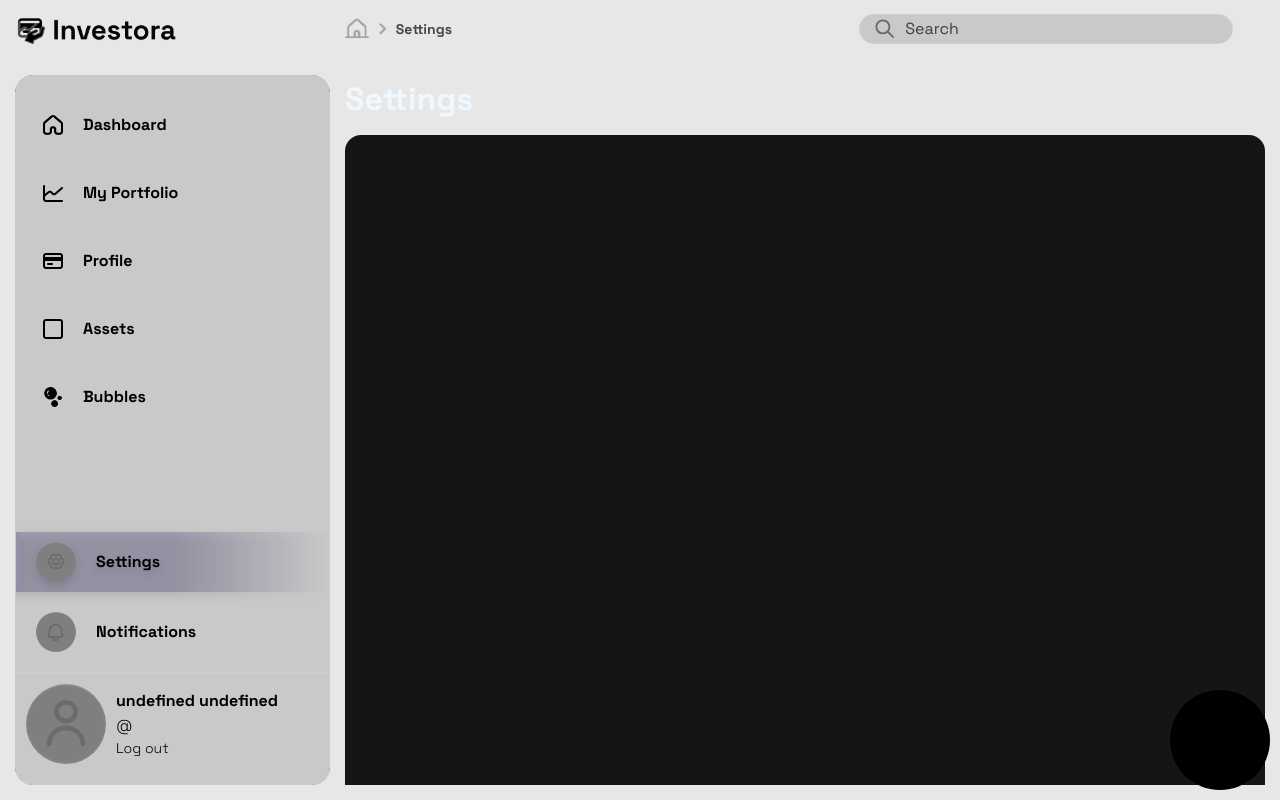
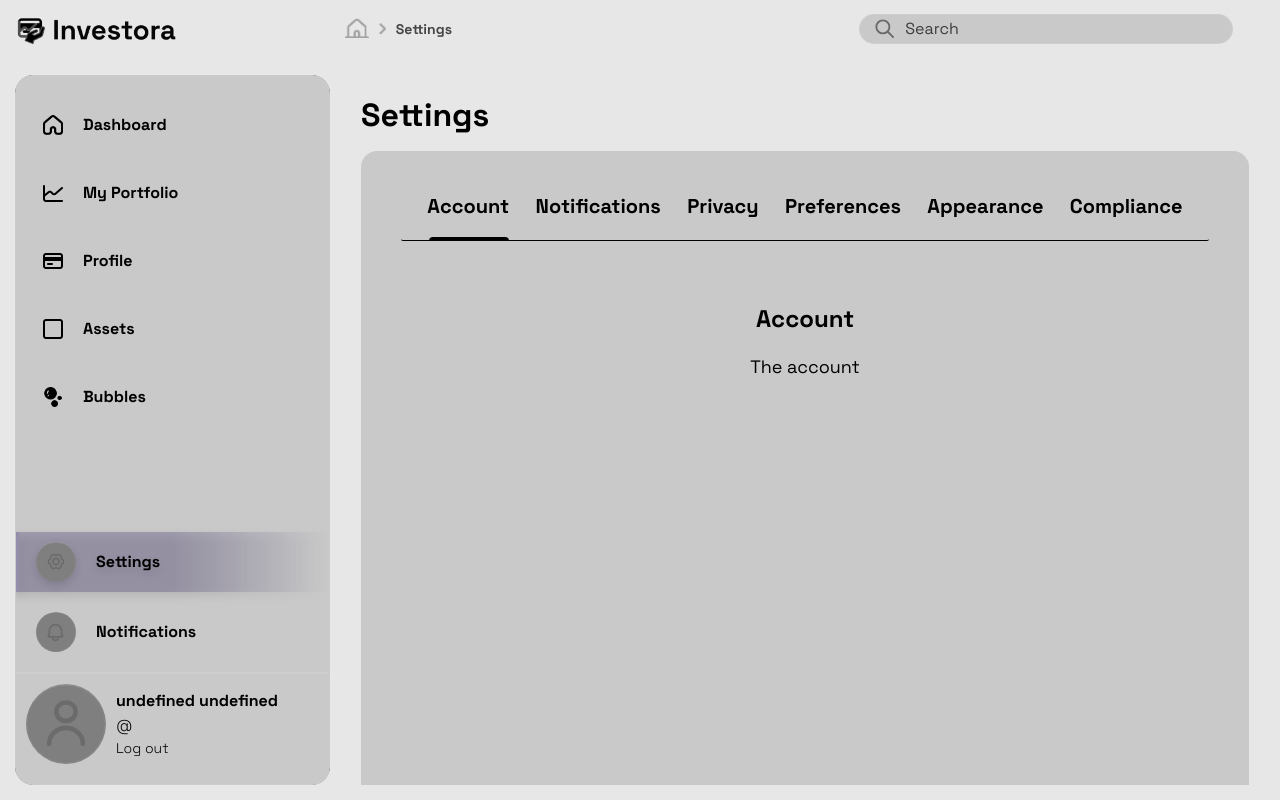
Before and after one commit to MaxRoenco/pbl-finance, a React (Vite) app in the folder Frontend/: page /settings in a window 1280 px wide. Built offline with nearby package versions, Linux system fonts and the light colour scheme.

Commit message:
Settings page: top bar + animation + lightMode button + sources  categories spread

```diff
--- a/Frontend/src/App.css
+++ b/Frontend/src/App.css
@@ -35,6 +35,7 @@ body,
   /* flex-shrink: 0; */
   display: flex;
   height: 100%;
+  width: 100%;
 }
 
 /* Custom scrollbar for Webkit browsers (e.g., Chrome, Safari) */
--- a/Frontend/src/App.jsx
+++ b/Frontend/src/App.jsx
@@ -59,13 +59,13 @@ function Layout() {
             <Route path="/forgot" element={<ForgotPassword />} />
             <Route path="/buy" element={<Buy />} />
             <Route path="/assets" element={<Assets />} />
-            <Route path="/settings" element={<Settings />} />
+            <Route path="/settings"  element={<Settings />} />
             <Route path="/notifications" element={<Notifications />} />
             <Route path="/chart" element={<Chart symbol='ETCUSDT' />} />
           </Routes>
         </Content>
       </div>
-      <div className={'thing' + (lightMode?" thing_black":"")} onClick={toggleLightMode}></div>
+      {/* <div className={'thing' + (lightMode?" thing_black":"")} onClick={toggleLightMode}></div> */}
     </div>
 
   );
--- a/Frontend/src/components/LeftBar/LeftBar.jsx
+++ b/Frontend/src/components/LeftBar/LeftBar.jsx
@@ -8,7 +8,7 @@ const LeftBar = () => {
     const location = useLocation(); // Get the current route
     const { userData, lightMode, seLightMode } = useContext(authContext);
     return (
-        <div className={styles.mainContainer}>
+        <div className={`${styles.mainContainer} sm:w-[315px] sm:text-[16px] text-[12px]`}>
             <div className={`${styles.container} ${lightMode ? "bg-light-secondary text-black" : ""}`}>
                 <ul className={styles.links}>
                     <Link to='/dashboard' className={`${styles.linkItem} ${location.pathname === '/dashboard' ? styles.selected : ''}`}>
--- a/Frontend/src/components/LeftBar/LeftBar.module.css
+++ b/Frontend/src/components/LeftBar/LeftBar.module.css
@@ -1,6 +1,6 @@
 .mainContainer {
     background: rgba(2, 2, 2, 1);
-    width: 315px;
+    width: 250px;
     margin-left: 15px;
     display: flex;
     flex-direction: column;
--- a/Frontend/src/components/Settings/Settings.jsx
+++ b/Frontend/src/components/Settings/Settings.jsx
@@ -1,15 +1,92 @@
-import React from 'react'
-import { settings } from '../../constants'
+import React, { useState, useRef, useEffect, useContext } from 'react';
+
+import { settings } from '../../constants';
+import { authContext } from '../../hooks/Context';
 
 const Settings = () => {
+  const [activeCategory, setActiveCategory] = useState(0);
+  const [lineStyle, setLineStyle] = useState({ width: '0px', left: '0px' });
+  const categoryRefs = useRef([]);
+  const {lightMode, setLightMode} = useContext(authContext);
+
+  useEffect(() => {
+    if (categoryRefs.current[activeCategory]) {
+      const { offsetLeft, offsetWidth } =
+        categoryRefs.current[activeCategory];
+      setLineStyle({ width: `${offsetWidth}px`, left: `${offsetLeft}px` });
+    }
+  }, [activeCategory]);
+
   return (
-    <section className='w-full h-screen overflow-y-clip'>
-        <h1 className='pb-3 text-[32px] font-grotesk font-bold' >Settings</h1>
-        <div className="w-full h-full bg-dark-secondary rounded-2xl">
+    <section className="w-full h-full p-4">
+      <h1 className={` ${lightMode ? "text-black" : ""} pb-3 text-[32px] font-grotesk font-bold`}>Settings</h1>
+      <div className={`w-full h-full ${lightMode ? "bg-light-secondary text-black" : "bg-dark-secondary" }  rounded-2xl p-10 relative`}>
+        {/* Category List */}
+        <ul className="flex flex-wrap w-full font-grotesk text-[20px] font-bold justify-evenly mb-4 relative">
+          {settings.map((setting, index) => (
+            <li
+              key={index}
+              ref={(el) => (categoryRefs.current[index] = el)}
+              className={`cursor-pointer `}
+              onClick={() => setActiveCategory(index)}
+            >
+              {setting.title}
+            </li>
+          ))}
+        </ul>
+
+        {/* Moving Line */}
+        <div className={` flex justify-center w-full`}>
+          <div className={`relative h-1 border-b ${lightMode ? "border-black" : "border-white"} rounded w-[100%]`}>
+            <div
+              className={`absolute border-t-4 h-2 ${lightMode ? "border-black" : "border-white"} rounded transition-position duration-300`}
+              style={lineStyle}
+            />
+            </div>
+          </div>
+
+        {/* Settings Content */}
+        <div
+          className={`w-full mt-10 text-center py-5 ${
+            lightMode ? 'text-black' : 'text-white'
+          }`}
+        >
+            <h2 className="text-[24px] font-bold">
+              {settings[activeCategory].title}
+            </h2>
+            <p className={`mt-4 text-[18px] ${
+            lightMode ? 'text-black' : 'text-white'
+          }`}>
+              {settings[activeCategory].desc || 'No description available.'}
+            </p>
+            {settings[activeCategory].title === "Appearance" && (
+              <div className="mt-8">
+                <label className={`text-[16px] font-bold`}>Light Mode:</label>
+                <div className="flex items-center gap-2">
+                  <input
+                    type="radio"
+                    name="lightMode"
+                    value={lightMode}
+                    checked={lightMode}
+                    onChange={() => setLightMode(!lightMode)}
+                  />
+                  <span className={`text-[14px] ${lightMode? 'text-black' : 'text-white'}`}>On</span>
+                  <input
+                    type="radio"
+                    name="lightMode"
+                    value={!lightMode}
+                    checked={!lightMode}
+                    onChange={() => setLightMode(!lightMode)}
+                  />
+                  <span className={`text-[14px] ${lightMode? 'text-black' : 'text-white'}`}>Off</span>
+                </div>
+              </div>
+            )}
+        </div>
 
         </div>
     </section>
-  )
-}
+  );
+};
 
-export default Settings
+export default Settings;
--- a/Frontend/src/constants/index.js
+++ b/Frontend/src/constants/index.js
@@ -85,7 +85,7 @@ export const faqs = [
     {
       name: "appearance",
       title: "Appearance",
-      desc: "The appearance"
+      desc: "The appearance",
     },
     {
       name: "compliance",
```
